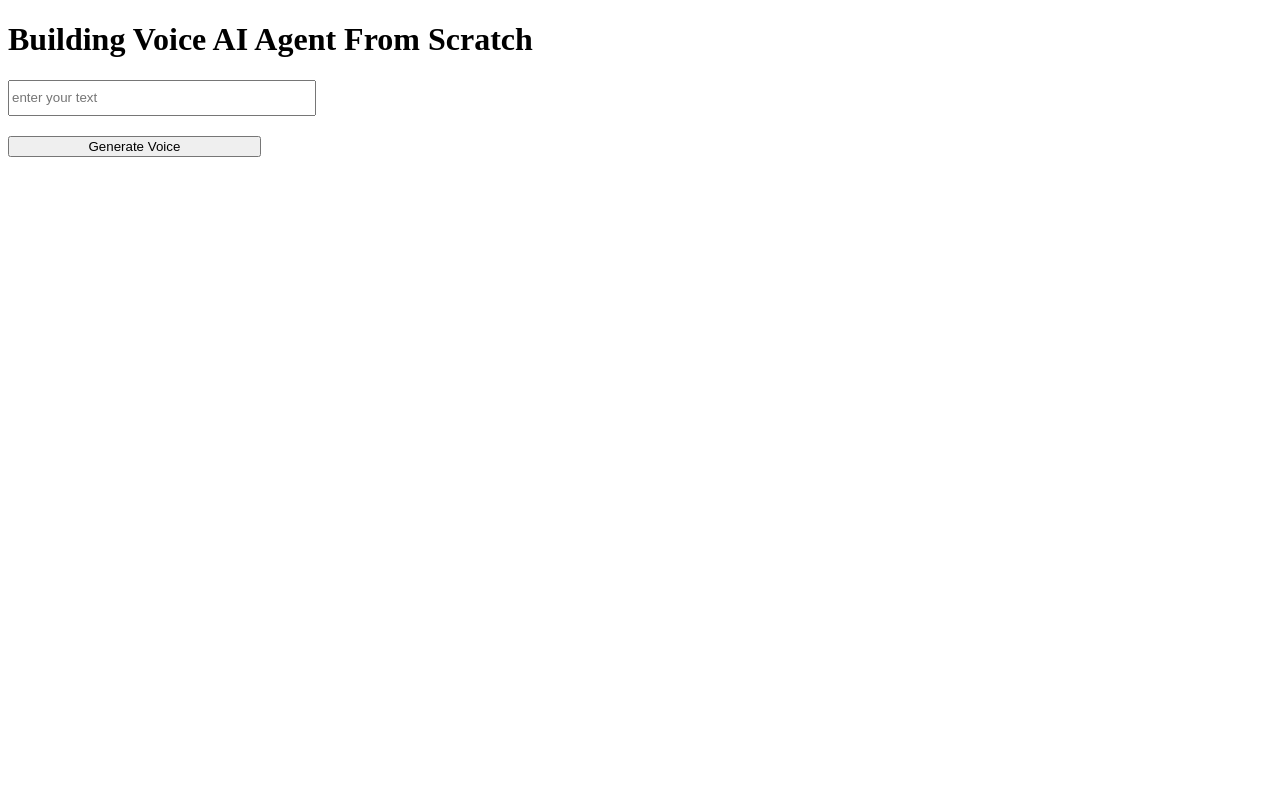
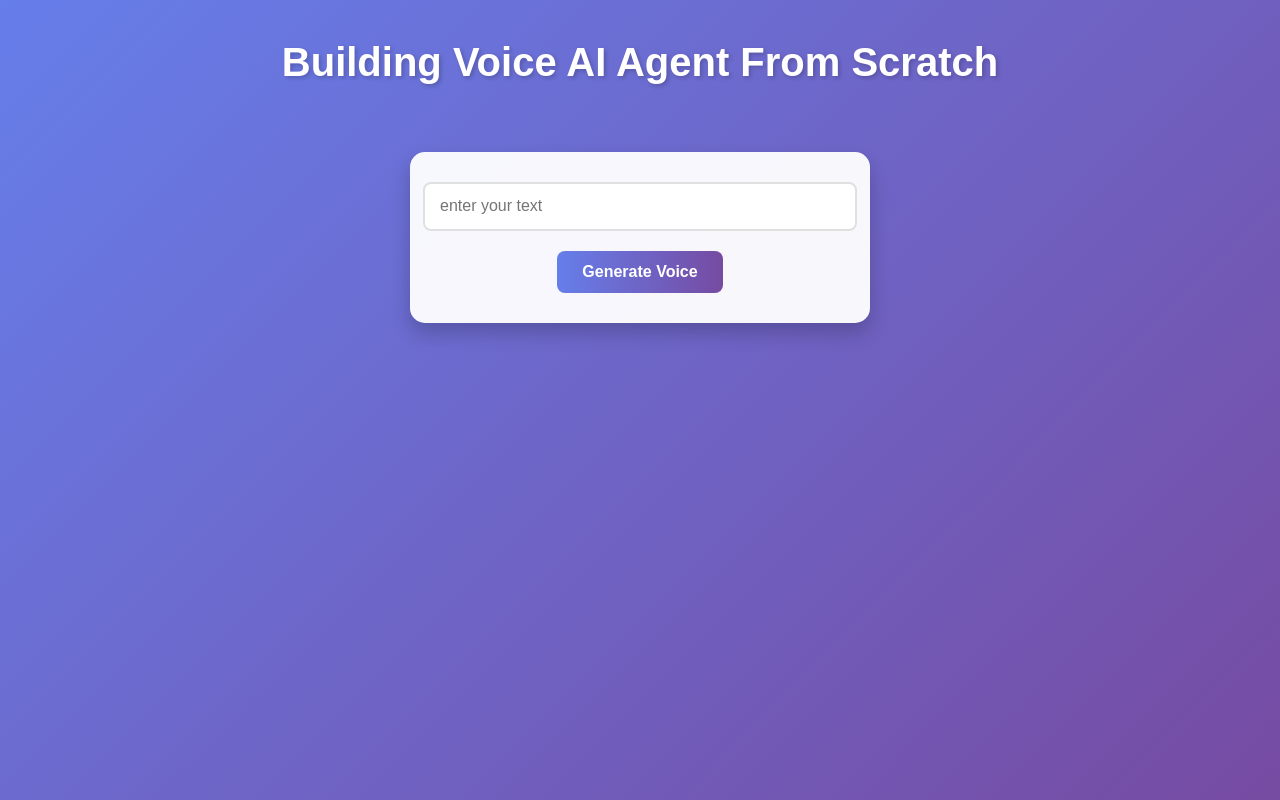
Before and after one commit to MeghanathMC/Murf_30_Days_AI_Voice_Agent, a plain HTML site: page static/index.html in a window 1280 px wide. Drawn offline with Linux system fonts and the light colour scheme.

Commit message:
day3 final commit

```diff
--- a/static/index.html
+++ b/static/index.html
@@ -1,22 +1,23 @@
 <!DOCTYPE html>
 <html>
-<head>
-    <title>Hello AI </title>
-</head>
-<body>
+  <head>
+    <title>Hello AI</title>
+    <link rel="stylesheet" href="/static/style.css">
+  </head>
+  <body>
     <h1>Building Voice AI Agent From Scratch</h1>
 
-    <div style="display:flex; flex-direction:column; gap:10px; width: 20%;">
-        <input type="text" id="inputText" placeholder="enter your text" style="width: 300px; height: 30px; margin-bottom: 10px;">
-    <button onclick="generateAudio()">
-        Generate Voice
-    </button>
-
-    <audio id="audioPlayer" controls style="margin-top: 10px; display: none;" ></audio>
+    <div id="container">
+      <input type="text" id="inputText" placeholder="enter your text" />
+      <button onclick="generateAudio()">Generate Voice</button>
+      <audio
+        id="audioPlayer"
+        controls
+        style="margin-top: 10px; display: none"
+      ></audio>
     </div>
-
 
     <!-- <button onclick="sayHello()">Click Me</button> -->
     <script src="/static/script.js"></script>
-</body>
+  </body>
 </html>
--- /dev/null
+++ b/static/style.css
@@ -0,0 +1,82 @@
+body {
+    margin: 0;
+    padding: 0;
+    min-height: 100vh;
+    background: linear-gradient(135deg, #667eea 0%, #764ba2 100%);
+    font-family: 'Arial', sans-serif;
+    display: flex;
+    flex-direction: column;
+    align-items: center;
+}
+
+h1 {
+    color: white;
+    text-align: center;
+    margin-top: 40px;
+    font-size: 2.5rem;
+    text-shadow: 2px 2px 4px rgba(0, 0, 0, 0.2);
+}
+
+#container {
+    display: flex;
+    flex-direction: column;
+    gap: 20px;
+    width: 90%;
+    max-width: 400px;
+    margin: 40px auto;
+    padding: 30px;
+    border-radius: 15px;
+    box-shadow: 0 10px 20px rgba(0, 0, 0, 0.2);
+    background: rgba(255, 255, 255, 0.95);
+    backdrop-filter: blur(10px);
+    align-items: center;
+}
+
+#inputText {
+    width: 100%;
+    height: 45px;
+    padding: 0 15px;
+    border: 2px solid #e0e0e0;
+    border-radius: 8px;
+    font-size: 16px;
+    transition: all 0.3s ease;
+    outline: none;
+}
+
+#inputText:focus {
+    border-color: #667eea;
+    box-shadow: 0 0 0 3px rgba(102, 126, 234, 0.2);
+}
+
+button {
+    background: linear-gradient(to right, #667eea, #764ba2);
+    color: white;
+    border: none;
+    padding: 12px 25px;
+    border-radius: 8px;
+    font-size: 16px;
+    font-weight: 600;
+    cursor: pointer;
+    transition: all 0.3s ease;
+    width: fit-content;
+}
+
+button:hover {
+    transform: translateY(-2px);
+    box-shadow: 0 5px 15px rgba(0, 0, 0, 0.2);
+}
+
+button:active {
+    transform: translateY(0);
+}
+
+#audioPlayer {
+    width: 100%;
+    margin-top: 20px;
+    border-radius: 8px;
+}
+
+#audioPlayer:not([style*="display: none"]) {
+    display: block;
+    margin-top: 20px;
+}
```
